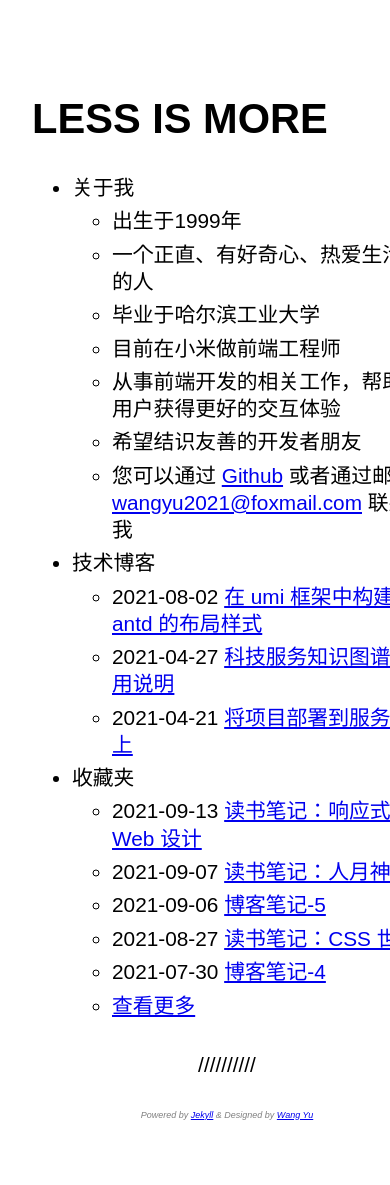
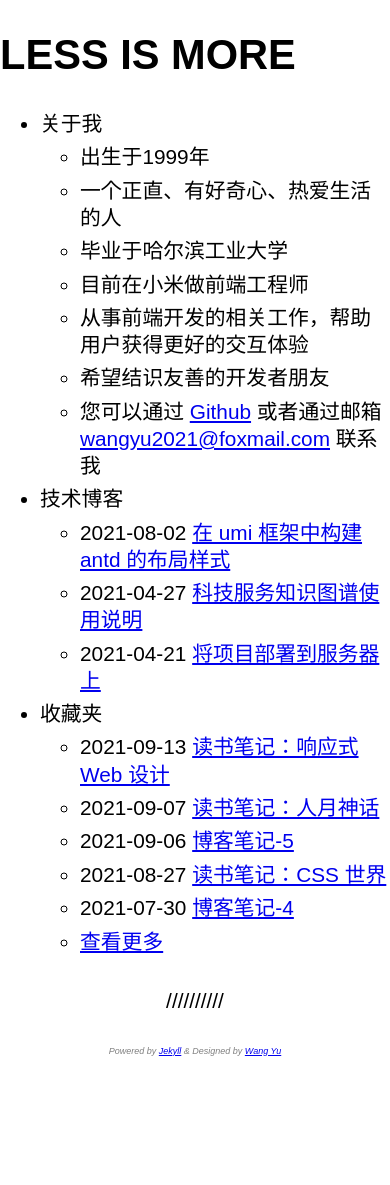
Before and after one commit to wangyu-1999/wangyu-1999.github.io, a Jekyll site: the page built from index.md, in a window 390 px wide. Built offline with Jekyll 4.4.1, drawn with Linux system fonts in a browser that asks for light colours; comment, search, counter and statistics services are not loaded; after the commit the page ends 1057 px from its top, so only the background shows below that.

Commit message:
fix: 修正手机上博客样式

```diff
--- a/assets/css/main.scss
+++ b/assets/css/main.scss
@@ -225,8 +225,7 @@ center {
 @media screen and (max-width: 640px) {
   .w {
     width: 100%;
-    max-width: 640px;
-    margin: 0 auto;
+    padding: 0;
   }
 }
 // 引用的断行问题修复
```
Also changed, not shown: 1 other file.
